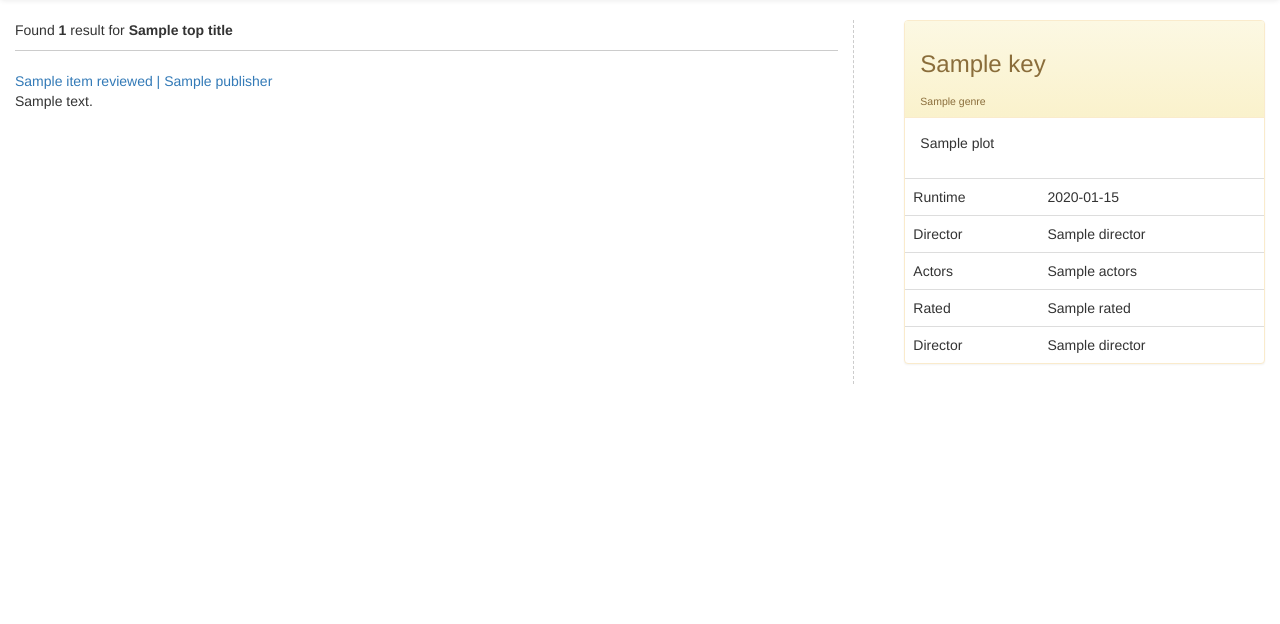
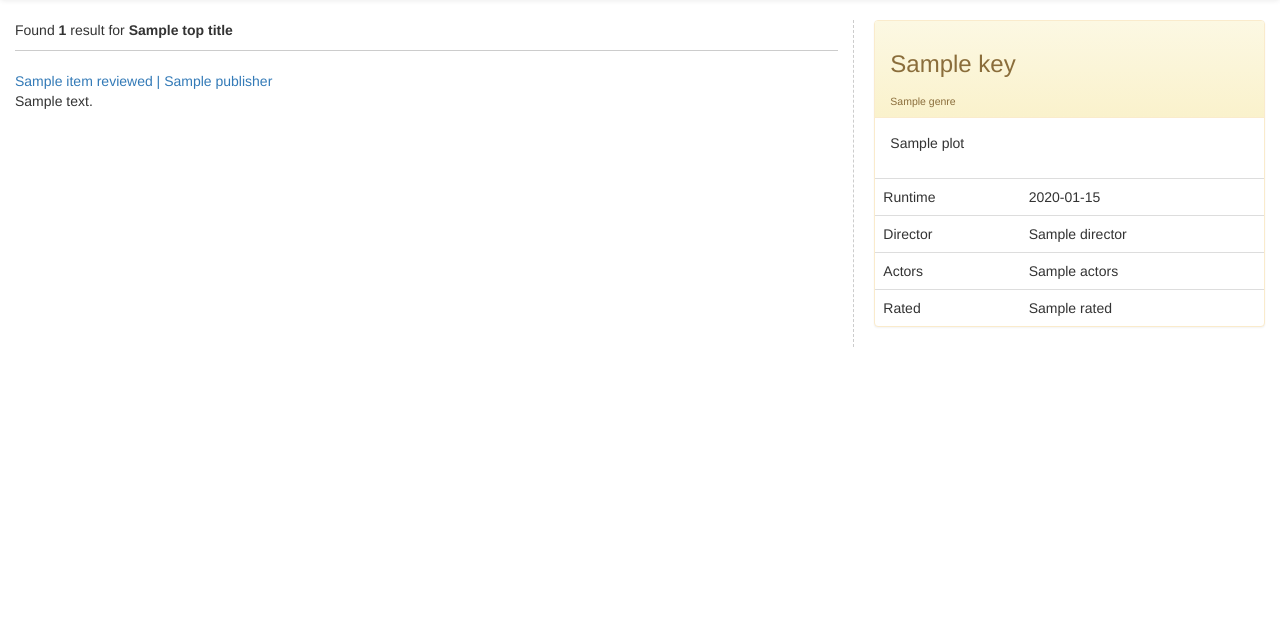
Before and after one commit to a13576606825/QuickFlix-presenter, a Flask app: template webapp/templates/result.html in a window 1280 px wide. Shown: the part 52-676 px from the top of the page. Run offline with Flask 2, Linux system fonts and the light colour scheme; the template is opened without the code that fills it: most values are stand-ins (such as "Sample title", 1, 10 or a date in 2020); some libraries are stand-ins or nearby versions.

Commit message:
adjust some display problem

```diff
--- a/webapp/static/css/global.css
+++ b/webapp/static/css/global.css
@@ -127,7 +127,7 @@ html, body{
 }
 
 .vert-divider {
-	padding-left:50px;
+	padding-left:20px;
 	border-left: 1px dashed #ccc;
 }
 
--- a/webapp/templates/result.html
+++ b/webapp/templates/result.html
@@ -17,7 +17,7 @@
   {% endif %}
   <div class='container result-space'>
     <div class='row'>
-      <div class='col-lg-8 col-md-10'>
+      <div class='col-md-8'>
 
         {% for result in results %}
           {%if loop.first%}
@@ -48,8 +48,9 @@
 
         {% endfor %}
       </div>
-      <div class='col-lg-4 vert-divider info-space'>
-        <div class="panel panel-warning">
+      <div class='col-md-4 vert-divider hidden-sm hidden-xs'>
+        {%if movie_info.Director%}
+        <div class=" panel panel-warning">
           <!-- Default panel contents -->
           <div class="panel-heading"><h3>{{movie_info.key}}</h3><sub>{{movie_info.Genre}}<sub></div>
           <div class="panel-body">
@@ -74,11 +75,10 @@
               <td>{{movie_info.Rated}}</td>
             </tr>
             <tr>
-              <td>Director</td>
-              <td>{{movie_info.Director}}</td>
             </tr>
           </table>
         </div>
+        {%endif%}
 
 
       </div>
```
